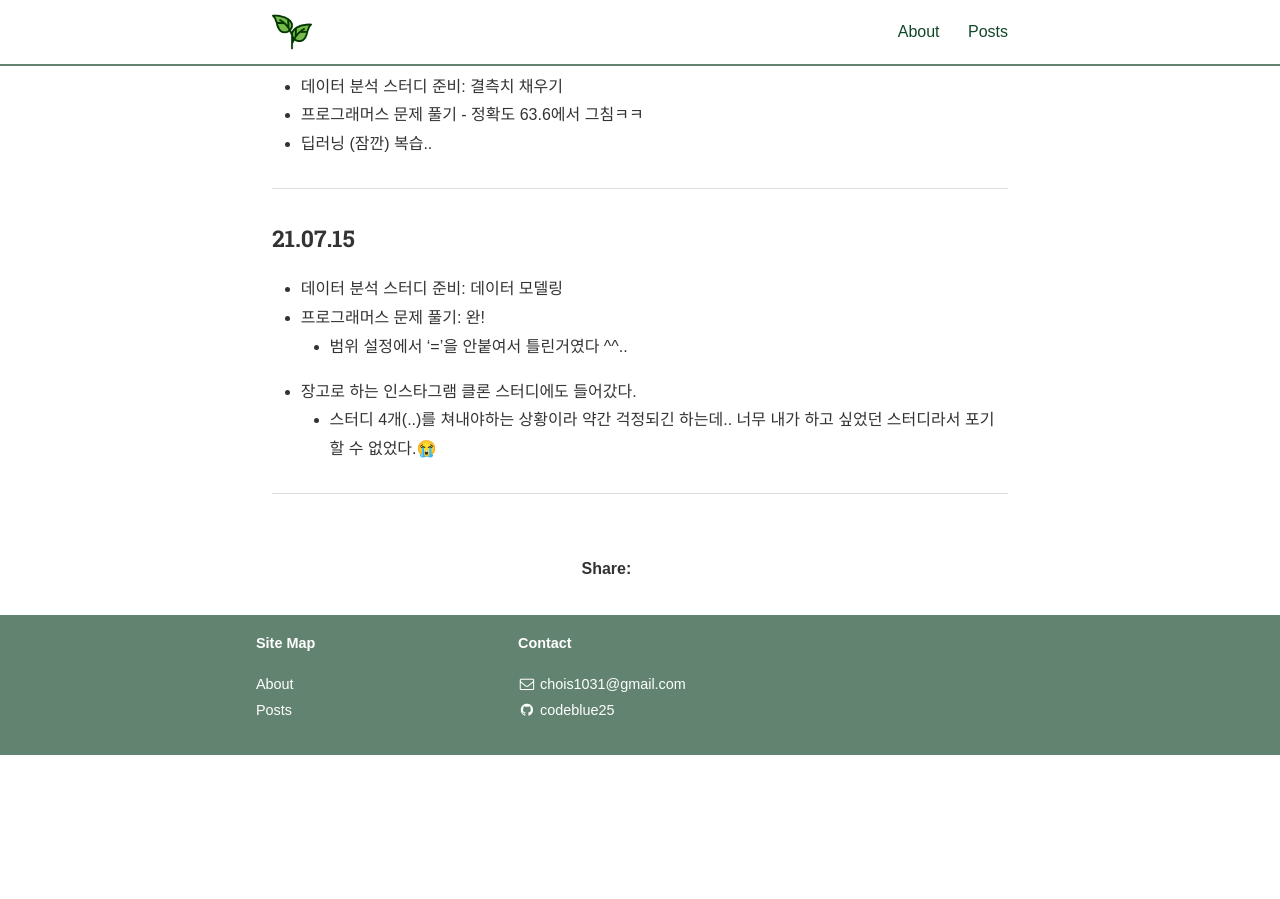
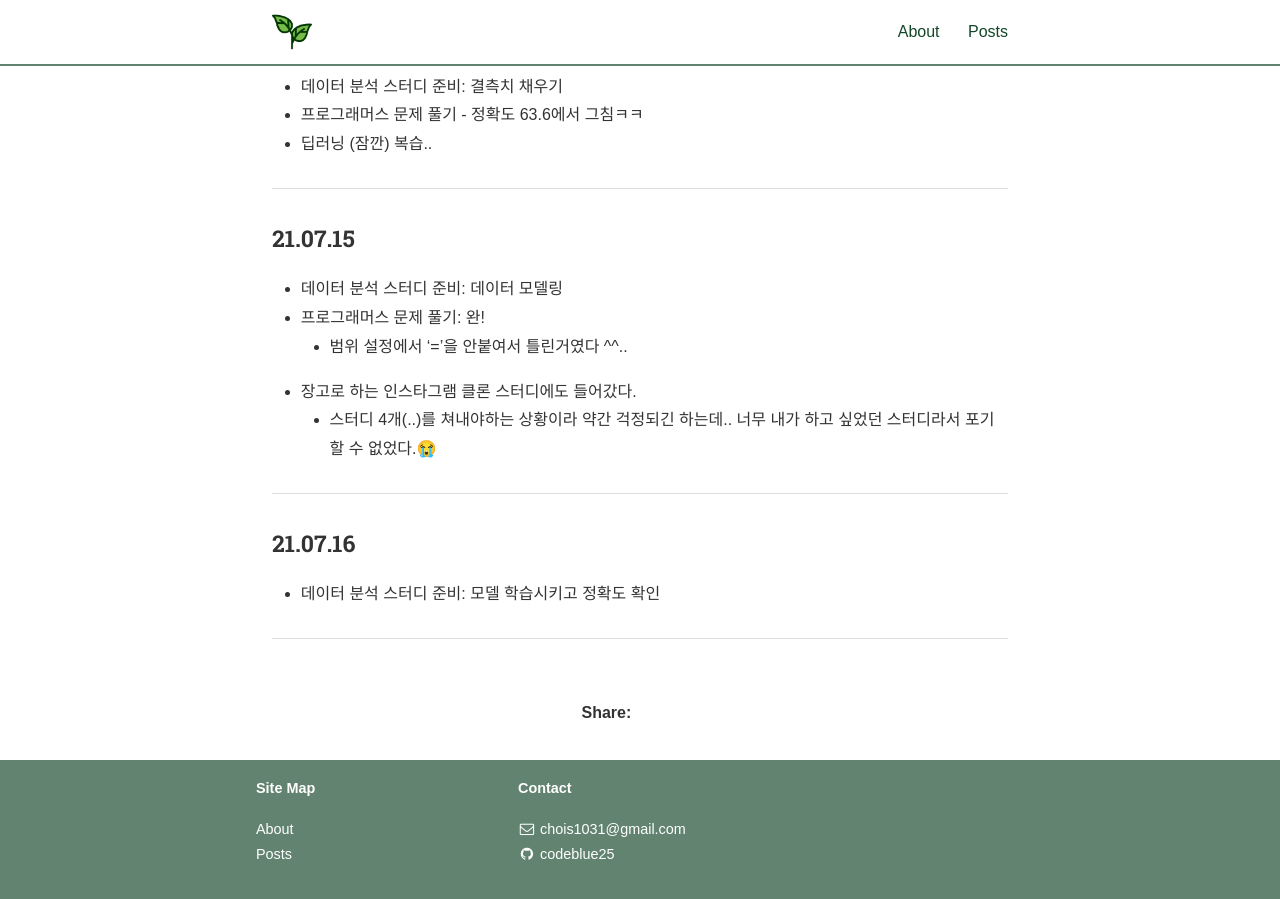
Before and after one commit to codeblue25/codeblue25.github.io, a Jekyll site: the page built from _posts/2021-07-11-0717.md, in a window 1280 px wide and 900 px high, scrolled down 1094 px. Built offline with Jekyll 4.4.1, drawn with Linux system fonts in a browser that asks for light colours; nearby versions of some CDN libraries; some web fonts are replaced; a style sheet for code colours, icons or effects is not loaded; before the commit the page ends 1849 px from its top, so only the background shows below that.

Commit message:
210716 TIL

```diff
--- a/_posts/2021-07-11-0717.md
+++ b/_posts/2021-07-11-0717.md
@@ -50,3 +50,9 @@ categories: TIL
   - 스터디 4개(..)를 쳐내야하는 상황이라 약간 걱정되긴 하는데.. 너무 내가 하고 싶었던 스터디라서 포기할 수 없었다.😭
 
 ---
+
+<h3>21.07.16</h3>
+
+- 데이터 분석 스터디 준비: 모델 학습시키고 정확도 확인
+
+---
```
